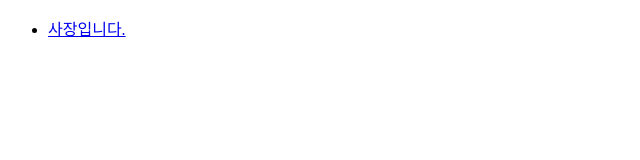
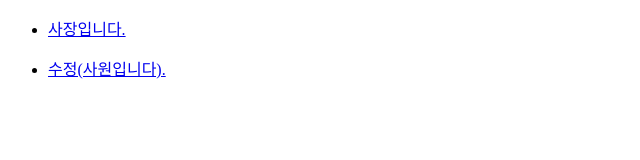
Before and after one commit to understanding963852/cap, a plain HTML site: page index.html in a window 1280 px wide. Shown: the whole page, without its empty margins (0-640 px from the left). Drawn offline with Linux system fonts and the light colour scheme.

Commit message:
사원수정

```diff
--- a/index.html
+++ b/index.html
@@ -11,6 +11,9 @@
         <ul>
             <li><a href="#">사장입니다.</a></li>
         </ul>
+        <ul>
+            <li><a href="#">수정(사원입니다).</a></li>
+        </ul>
     </div>
 </body>
 </html>
```
